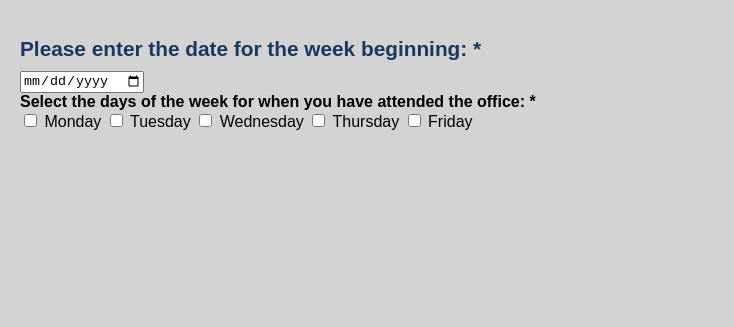
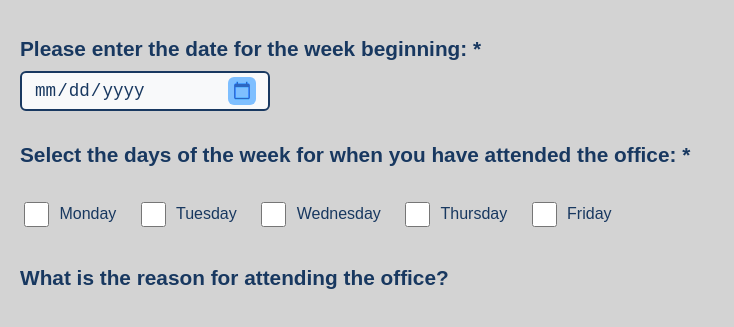
Before and after one commit to MrKilljoy137xxx/OfficeAttendance-Tracker, a plain HTML site: page index.html in a window 1280 px wide. Shown: the part 107-434 px from the top of the page, without its empty margins (0-734 px from the left). Drawn offline with Linux system fonts and the light colour scheme.

Commit message:
Add third question to attendance tracker

```diff
--- a/index.html
+++ b/index.html
@@ -27,6 +27,9 @@
                 <label><input type="checkbox" name="days" value="Friday"> Friday</label>
             </div>
         </form>
+        <form class="third-question-form">
+            <label for="attendanceReason"><strong>What is the reason for attending the office?</strong></label>
+        </form>
         <!-- Main content for attendance tracker will go here -->
     </main>
 </body>
--- a/styles.css
+++ b/styles.css
@@ -35,3 +35,66 @@ body {
     margin-bottom: 10px;
     display: block;
 }
+
+/* Style for the week beginning date input */
+.week-begin-form input[type="date"] {
+    width: 250px;           /* Increase width */
+    height: 40px;           /* Increase height */
+    font-size: 1.1rem;      /* Larger text */
+    padding: 8px 12px;
+    border: 2px solid #183860;
+    border-radius: 6px;
+    background-color: #f8f9fa;
+    color: #183860;
+    box-sizing: border-box;
+}
+
+/* Style the calendar icon for WebKit browsers (Chrome, Safari, Edge) */
+.week-begin-form input[type="date"]::-webkit-calendar-picker-indicator {
+    filter: invert(32%) sepia(80%) saturate(600%) hue-rotate(180deg);
+    cursor: pointer;
+    height: 28px;
+    width: 28px;
+    border: 2px  #183860;
+    border-radius: 6px;
+    background-color: #f8f9fa;
+    padding: 4px;
+    box-sizing: border-box;
+}
+
+/* Style for the second question */
+.second-question-form label {
+    font-family: Arial, sans-serif;
+    font-size: 1.3rem;
+    color: #183860;
+    margin-top: 32px;
+    display: block;
+}
+
+/* Style for the second question input */
+.days-checkboxes label {
+    font-family: Arial, sans-serif;
+    font-size: 1rem;
+    color: #183860;
+    margin-bottom: 4px;
+    margin-right: 16px;
+    display: inline-block;
+}
+
+.days-checkboxes input[type="checkbox"] {
+    width: 25px;
+    height: 25px;
+    accent-color: #183860;
+    margin-right: 6px;
+    vertical-align: middle;
+}
+
+
+/* Style for the third question */
+.third-question-form label {
+    font-family: Arial, sans-serif;
+    font-size: 1.3rem;
+    color: #183860;
+    margin-top: 32px;
+    display: block;
+}
```
